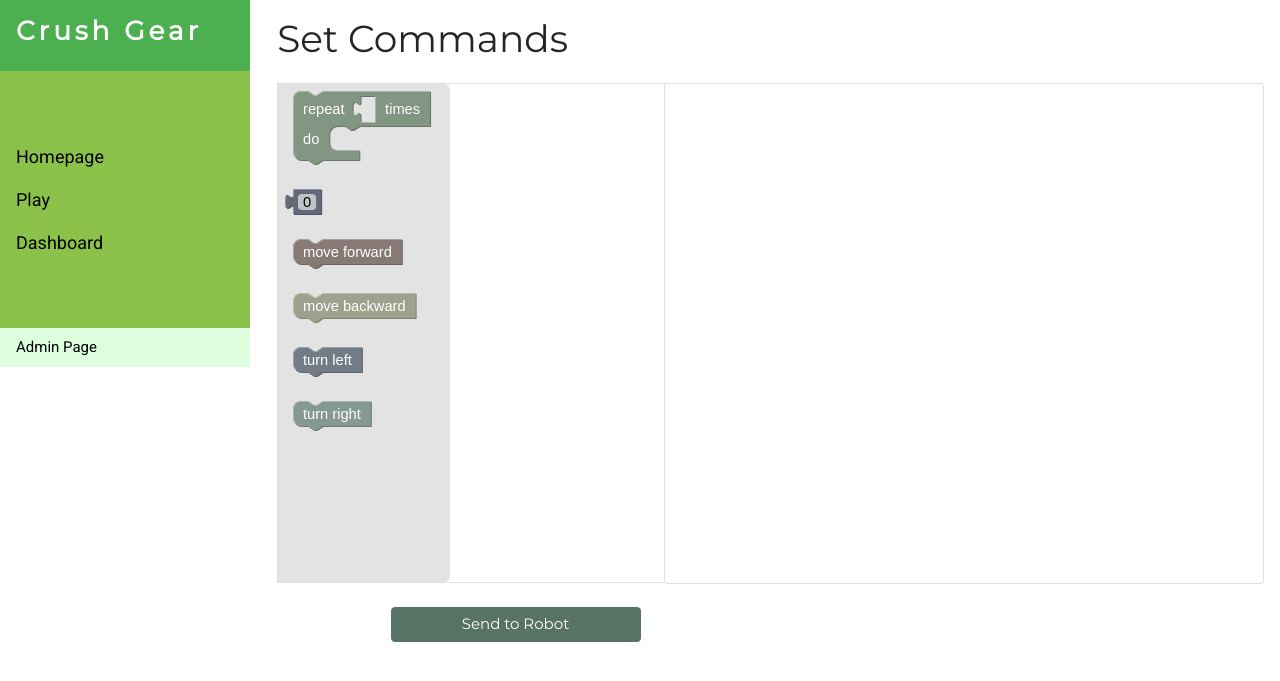
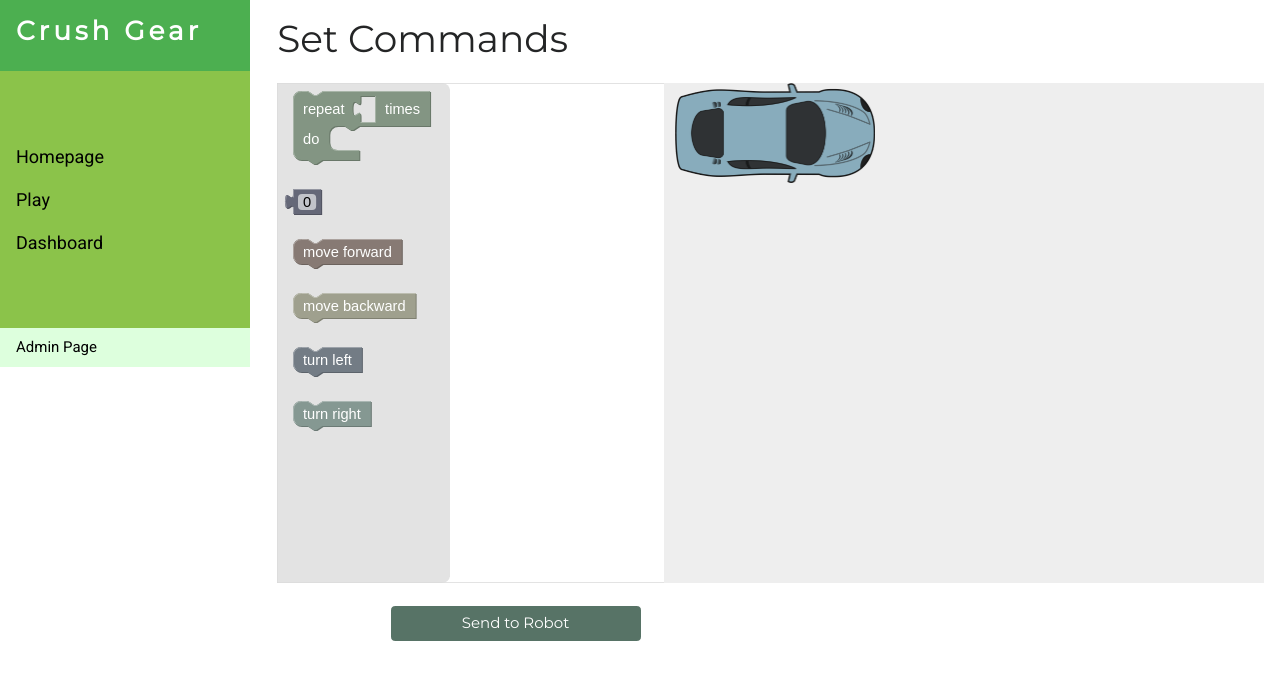
Before and after one commit to Eternalcirno/ICT2x01-P1-10, a Python web app: template templates/play.html in a window 1280 px wide. Shown: the top 681 px of the page. Run offline with Jinja, Linux system fonts and the light colour scheme; the template is opened without the code that fills it, so the values that code supplies are empty.

Commit message:
added map? lel

```diff
--- a/db.py
+++ b/db.py
@@ -40,7 +40,7 @@ def reset_database():
     conn.execute('CREATE TABLE IF NOT EXISTS checkpoint (data TEXT)')
 
     conn.execute('INSERT INTO speed_table(data) VALUES(0)')
-    conn.execute('INSERT INTO line_table(data) VALUES(0)')
+    conn.execute('INSERT INTO line_table(data) VALUES(1)')
     conn.execute('INSERT INTO distance_table(data) VALUES(0)')
     conn.execute('INSERT INTO commands_table(data) VALUES(0)')
     conn.execute('INSERT INTO start_robot(data) VALUES(0)')
--- a/templates/play.html
+++ b/templates/play.html
@@ -10,6 +10,28 @@
     <script src="static/js/en.js"></script>
     <script src="static/js/javascript_compressed.js"></script>
     <script src="static/js/python_compressed.js"></script>
+    <style type="text/css">
+                            .car_frame {
+                                width: 600px;
+                                height: 500px;
+                                background: #eee;
+                                overflow: hidden;
+                                position: relative;
+                                margin:auto
+                            }
+
+                            .car {
+                                width: 200px;
+                                height: 100px;
+                                background: url('static/car.png') no-repeat center;
+                                background-size: cover;
+                                position: absolute;
+
+                            }
+
+
+
+    </style>
 </head>
 <body>
 <div class="container">
@@ -31,7 +53,7 @@
                     <script>
                         //add new block
 Blockly.Blocks['move_forward'] = {
-  init: function() {
+    init: function () {
         this.appendDummyInput()
             .appendField("move forward");
         this.setPreviousStatement(true, null);
@@ -41,14 +63,14 @@
         this.setHelpUrl('http://www.example.com/');
     }
 };
-    Blockly.Python['move_forward'] = function(block) {
+Blockly.Python['move_forward'] = function (block) {
     // TODO: Assemble JavaScript into code variable.
     var code = "1";
     return code;
 };
 
 Blockly.Blocks['move_backward'] = {
-  init: function() {
+    init: function () {
         this.appendDummyInput()
             .appendField("move backward");
         this.setPreviousStatement(true, null);
@@ -58,14 +80,14 @@
         this.setHelpUrl('http://www.example.com/');
     }
 };
-    Blockly.Python['move_backward'] = function(block) {
+Blockly.Python['move_backward'] = function (block) {
     // TODO: Assemble JavaScript into code variable.
     var code = "2";
     return code;
 };
 
 Blockly.Blocks['turn_left'] = {
-  init: function() {
+    init: function () {
         this.appendDummyInput()
             .appendField("turn left");
         this.setPreviousStatement(true, null);
@@ -75,14 +97,14 @@
         this.setHelpUrl('http://www.example.com/');
     }
 };
-    Blockly.Python['turn_left'] = function(block) {
+Blockly.Python['turn_left'] = function (block) {
     // TODO: Assemble JavaScript into code variable.
     var code = "3";
     return code;
 };
 
 Blockly.Blocks['turn_right'] = {
-  init: function() {
+    init: function () {
         this.appendDummyInput()
             .appendField("turn right");
         this.setPreviousStatement(true, null);
@@ -92,7 +114,7 @@
         this.setHelpUrl('http://www.example.com/');
     }
 };
-        Blockly.Python['turn_right'] = function(block) {
+Blockly.Python['turn_right'] = function (block) {
     // TODO: Assemble JavaScript into code variable.
     var code = "4";
     return code;
@@ -104,32 +126,62 @@
 function myUpdateFunction(event) {
     document.getElementById('textarea').value = Blockly.JavaScript.workspaceToCode(workspace);
 }
+
 workspace.addChangeListener(myUpdateFunction);
 
-  var run = function() {
+
+var run = function () {
     Blockly.Python.addReservedWords('code');
     var code = Blockly.Python.workspaceToCode(workspace);
     var test = document.getElementById("test").value;
 
     // now what do you do want to do with code...?
     alert("Command Code"+code+"Start"+test);
-      document.getElementById("running-commands").innerHTML += "<h1>Checkout the dashboard!<h1><br><img src=static/logo.png style=height: 100px; width: 100px;>";
     var data = {"start": test, "data": code}
+
+    var x_axis = 0;
+    var y_axis = 0;
+    var car_movement = JSON.stringify(code);
+    let numArray = num => Number(num);
+    var car_split = Array.from(String(code), numArray);
+    //alert(car_split.length)
 
     $.ajax({
         type: 'POST',
         contentType: 'application/json',
         url: '/play',
-    dataType : 'json',
-    data : JSON.stringify(data),
-    success : (data) => {
+        dataType: 'json',
+        data: JSON.stringify(data),
+        success: (data) => {
             console.log('success')
         },
-    error : (data) => {
+        error: (data) => {
             console.log('failure')
         }
     });
+
+
+    for (var i = 0; i < car_split.length; i++) {
+
+        if (car_split[i] == 1) { //forward
+            y_axis = y_axis + 60;
+            document.getElementById('car').style.marginLeft = y_axis + 'px';
+        } else if (car_split[i] == 2) { //backward
+            y_axis = y_axis - 60;
+            document.getElementById('car').style.marginLeft = y_axis + 'px';
+        } else if (car_split[i] == 3) { //turn left
+            x_axis = x_axis + 60;
+            $("#car").css({"transform": "translate(" + x_axis + "px," + y_axis + "px) rotate(-90deg)"});
+        } else if (car_split[i] == 4) { //turn right
+            x_axis = x_axis + 60;
+            $("#car").css({"transform": "translate(" + x_axis + "px," + y_axis + "px)  rotate(90deg)"});
+
         }
+    }
+}
+
+
+
 
                     </script>
 
@@ -142,11 +194,11 @@ $.ajax({
             <br>
             <br>
             <div class="row">
-                <div class="card" style="height: 501px; width: 600px;">
-                    <div class="card-body" id="running-commands">
+                <div class="car_frame">
+                    <!--<div class="car"></div> -->
+                    <img src="static/car.png" id="car" style="width: 200px; height: 100px; position: relative; offset-rotate: auto;">
+                </div>
 
-                    </div>
-                </div>
             </div>
             <br>
             <div class="row">
```
Also changed, not shown: portal.py (+6 -4 lines), templates/dashboard.html (+7 -25 lines), database.db, static/car.png (added). Lines whose indentation alone changed are shown as unchanged.
